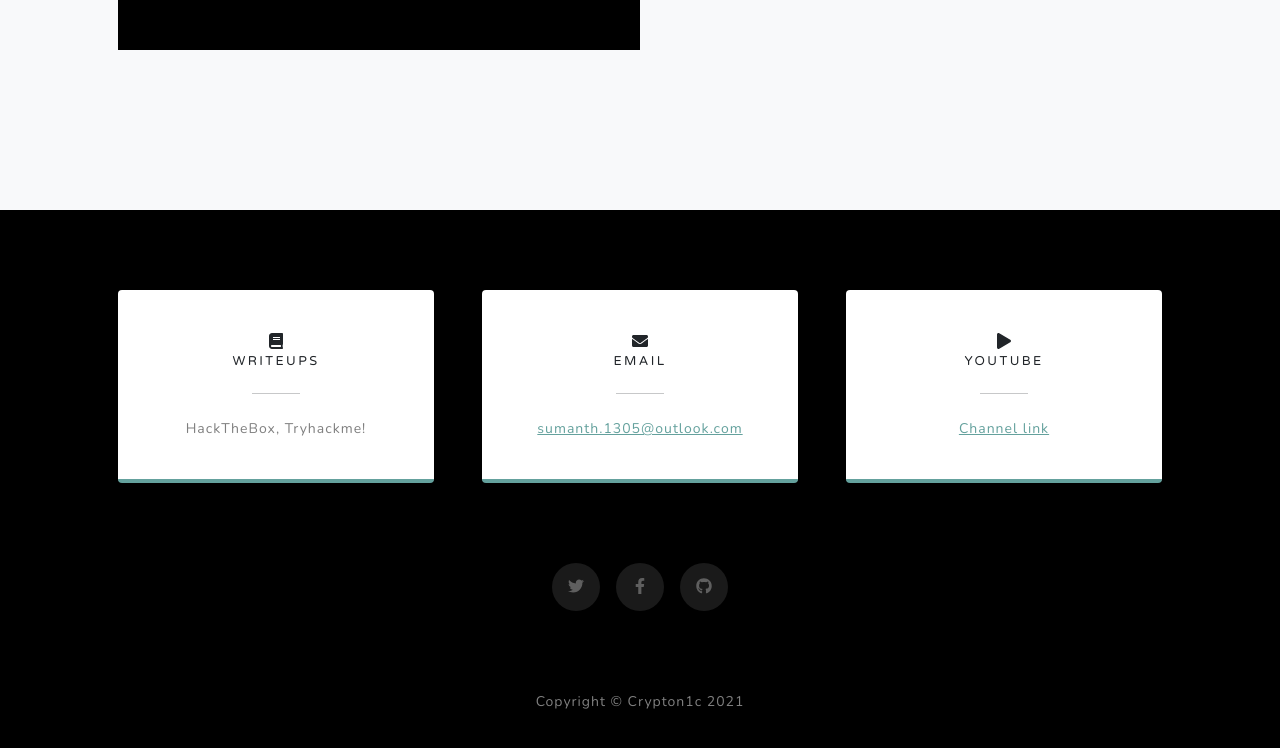
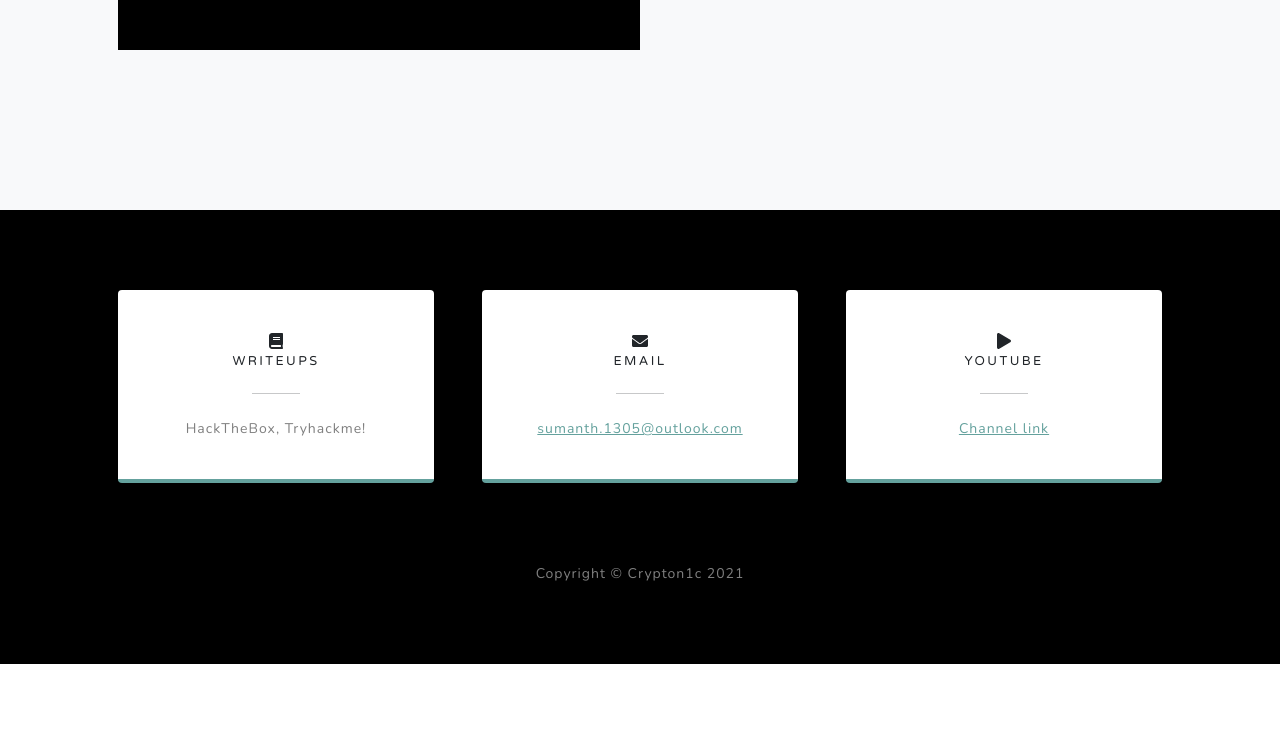
Before and after one commit to Crypton1c841/crypton1c.github.io, a plain HTML site: page index.html in a window 1280 px wide. Shown: the part 2107-2855 px from the top of the page. After the commit the page ends 2771 px from the top, so only its background shows below. Drawn offline with nearby package versions, Linux system fonts and the light colour scheme.

Commit message:
Commit three
Removed social

```diff
--- a/index.html
+++ b/index.html
@@ -144,12 +144,7 @@
                         </div>
                     </div>
                 </div>
-                <div class="social d-flex justify-content-center">
-                    <a class="mx-2" href="#!"><i class="fab fa-twitter"></i></a>
-                    <a class="mx-2" href="#!"><i class="fab fa-facebook-f"></i></a>
-                    <a class="mx-2" href="#!"><i class="fab fa-github"></i></a>
-                </div>
-            </div>
+
         </section>
         <!-- Footer-->
         <footer class="footer bg-black small text-center text-white-50"><div class="container px-4 px-lg-5">Copyright &copy; Crypton1c 2021</div></footer>
```
